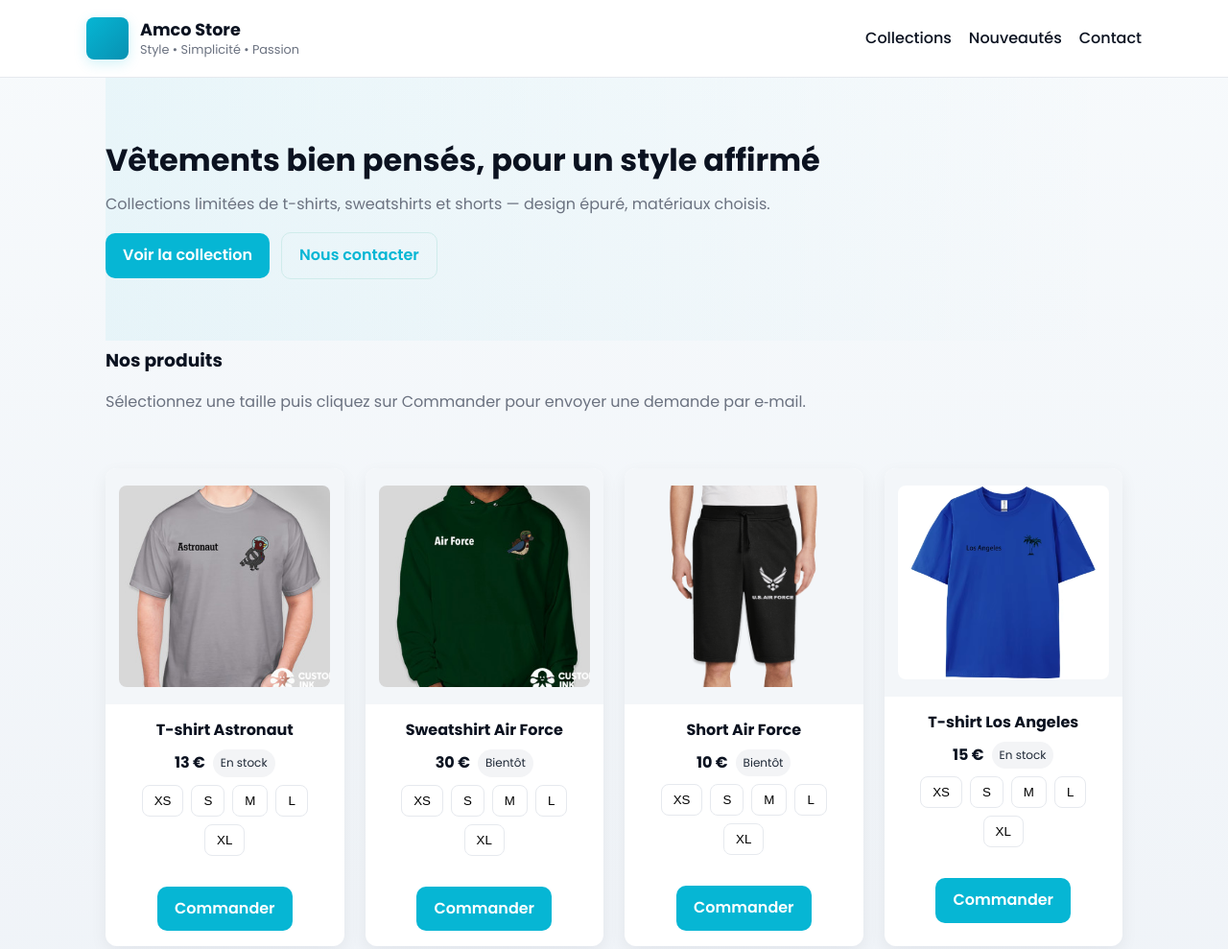
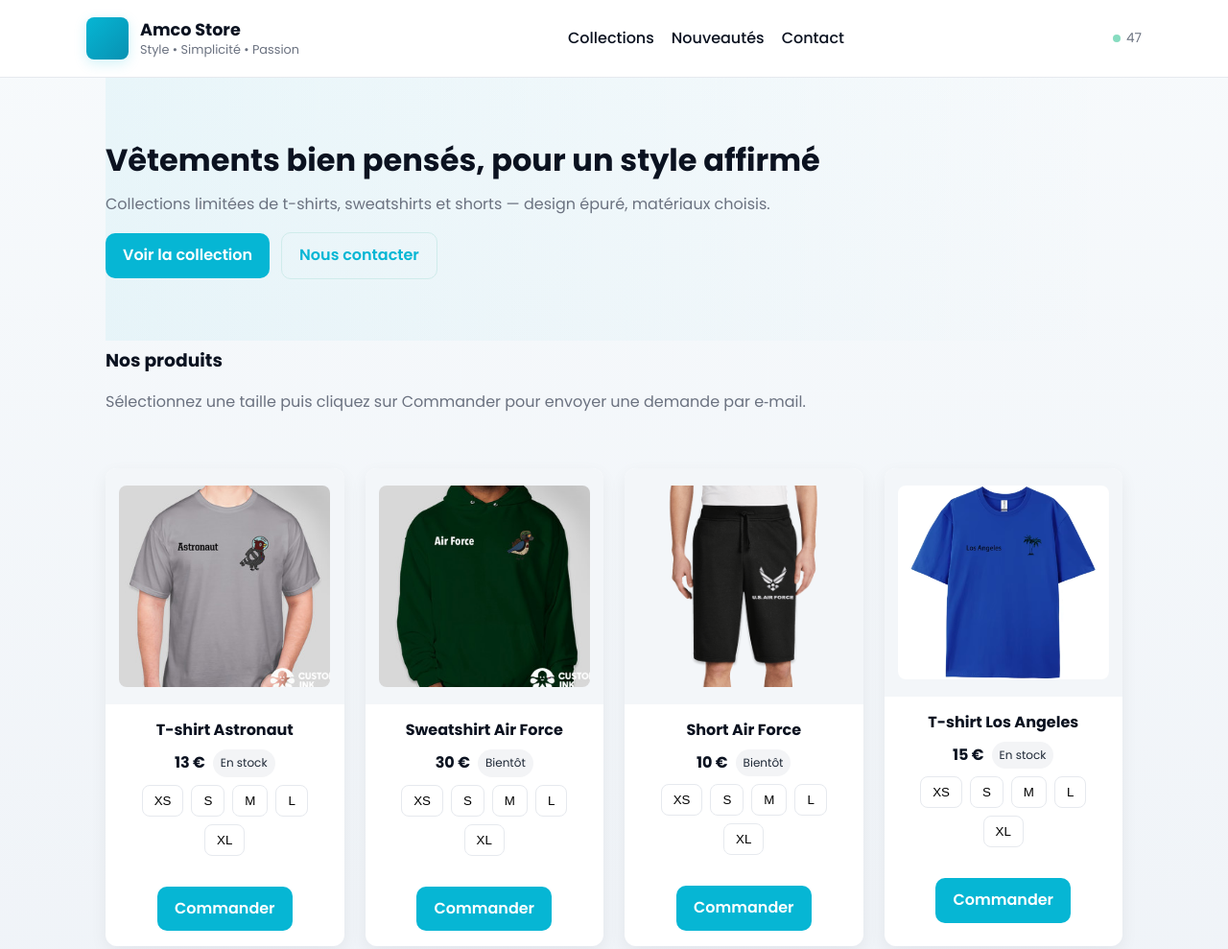
Before and after one commit to u7444756096-bit/Tech4Care-club, a plain HTML site: page index.html in a window 1280 px wide. Shown: the top 989 px of the page at 96% size. Drawn offline with Linux system fonts and the light colour scheme.

Commit message:
index.html

```diff
--- a/index.html
+++ b/index.html
@@ -47,6 +47,14 @@
 
     nav ul{display:flex;gap:18px;list-style:none;margin:0;padding:0}
     nav a{color:inherit;text-decoration:none;font-weight:500}
+
+    .online-counter{
+      display:flex;align-items:center;gap:6px;font-size:0.85rem;color:var(--muted);
+    }
+    .online-dot{
+      display:inline-block;width:8px;height:8px;background:#10b981;border-radius:50%;animation:pulse 2s infinite;
+    }
+    @keyframes pulse{0%,100%{opacity:1}50%{opacity:0.5}}
 
     .hero{
       display:flex;align-items:center;gap:28px;padding:64px 0;background:linear-gradient(90deg,rgba(6,182,212,0.06),transparent);
@@ -100,6 +108,11 @@
           <li><a href="#contact">Contact</a></li>
         </ul>
       </nav>
+
+      <div class="online-counter">
+        <span class="online-dot"></span>
+        <span id="online-count">0</span>
+      </div>
     </div>
   </header>
 
@@ -239,6 +252,18 @@
   </footer>
 
   <script>
+    // Online counter simulation
+    const onlineCountElement = document.getElementById('online-count');
+    let currentOnlineCount = Math.floor(Math.random() * 50) + 1; // Start with 1-50 people
+    onlineCountElement.textContent = currentOnlineCount;
+
+    // Simulate people joining and leaving
+    setInterval(() => {
+      const change = Math.floor(Math.random() * 5) - 2; // -2 to +2 change
+      currentOnlineCount = Math.max(1, currentOnlineCount + change); // At least 1 person
+      onlineCountElement.textContent = currentOnlineCount;
+    }, 8000); // Update every 8 seconds
+
     // Accessible size selection and localized French messages
     document.querySelectorAll('.card').forEach(card => {
       const sizeButtons = card.querySelectorAll('.size-btn');
```
